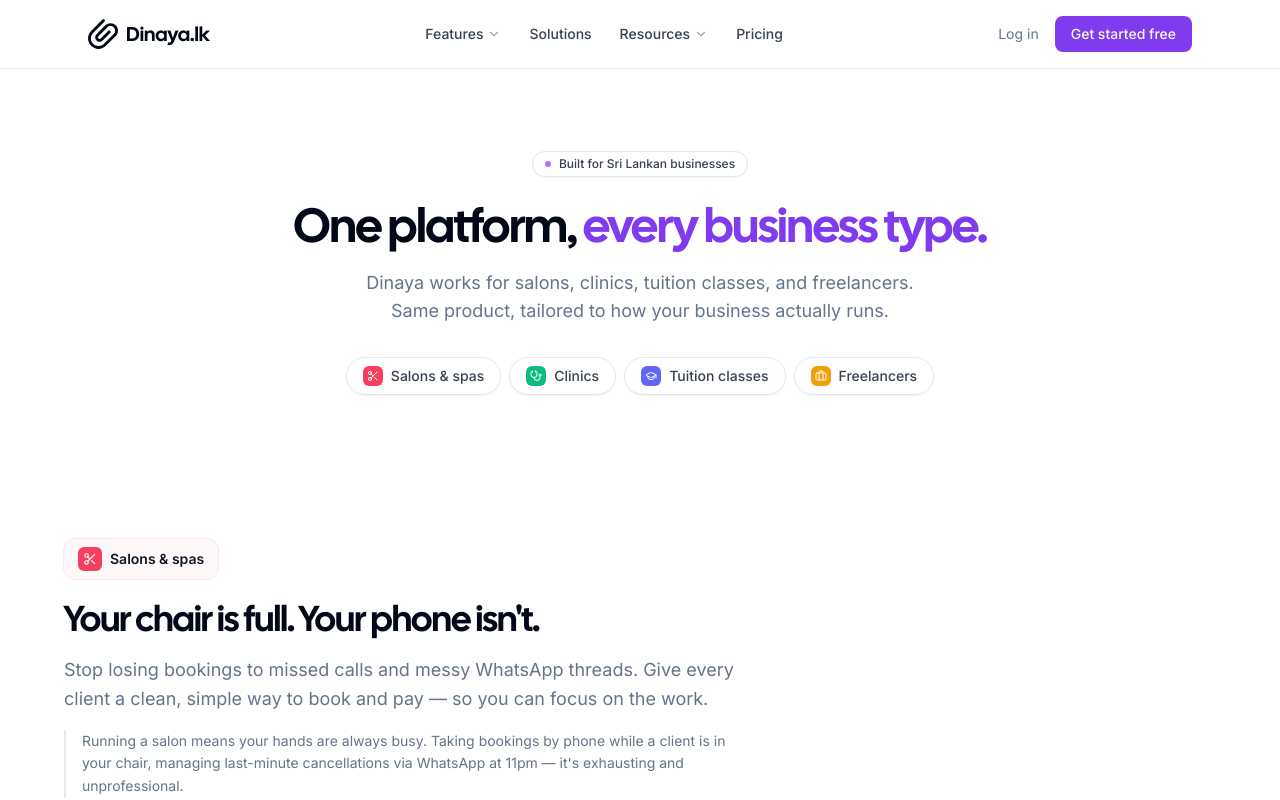
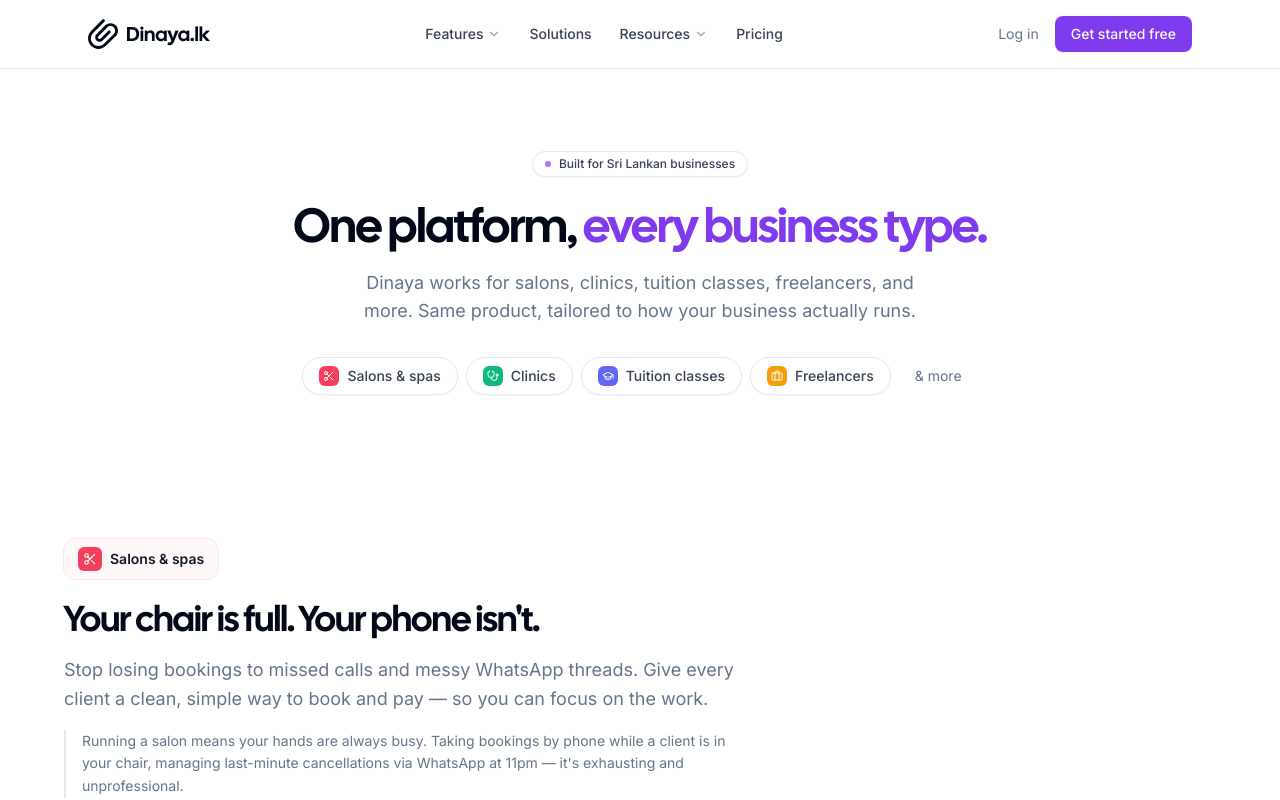
Before and after one commit to ArdenoStudio/dinaya, a Next.js app: page /solutions in a window 1280 px wide. Shown: the top 800 px of the page. Built offline with nearby package versions, Linux system fonts and the light colour scheme.

Commit message:
refine: add "and more" to solutions page hero to signal broader industry support

```diff
--- a/src/app/solutions/page.tsx
+++ b/src/app/solutions/page.tsx
@@ -208,7 +208,7 @@
 
           <FadeDiv>
             <p className="text-lg text-muted-foreground max-w-xl mx-auto mb-8">
-              Dinaya works for salons, clinics, tuition classes, and freelancers. Same product, tailored to how your business actually runs.
+              Dinaya works for salons, clinics, tuition classes, freelancers, and more. Same product, tailored to how your business actually runs.
             </p>
           </FadeDiv>
 
@@ -227,6 +227,7 @@
                   {ind.label}
                 </a>
               ))}
+              <span className="px-4 py-2 text-sm text-muted-foreground">& more</span>
             </div>
           </FadeDiv>
         </FadeContainer>
```
